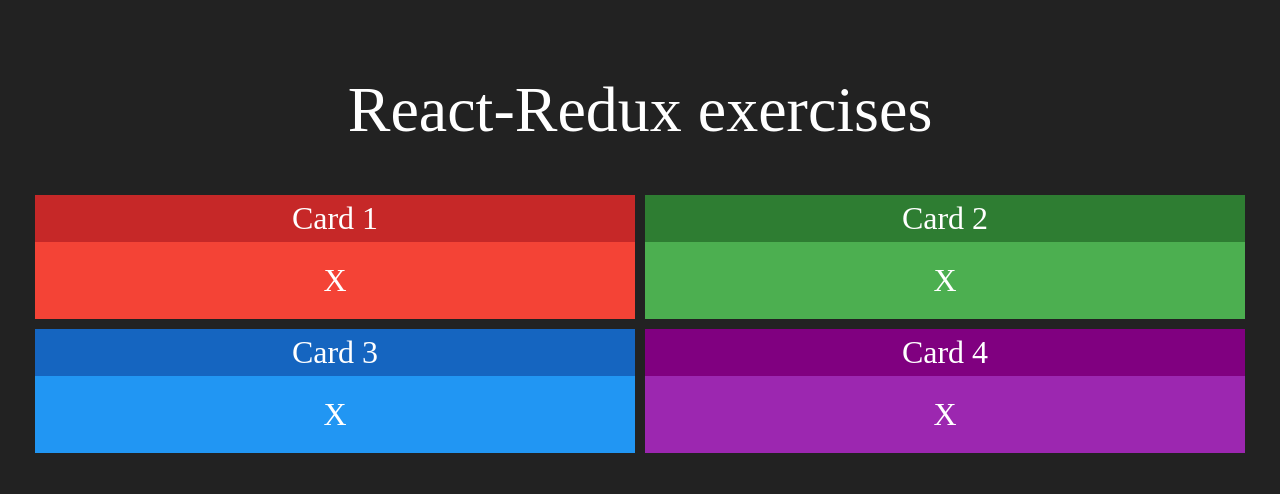
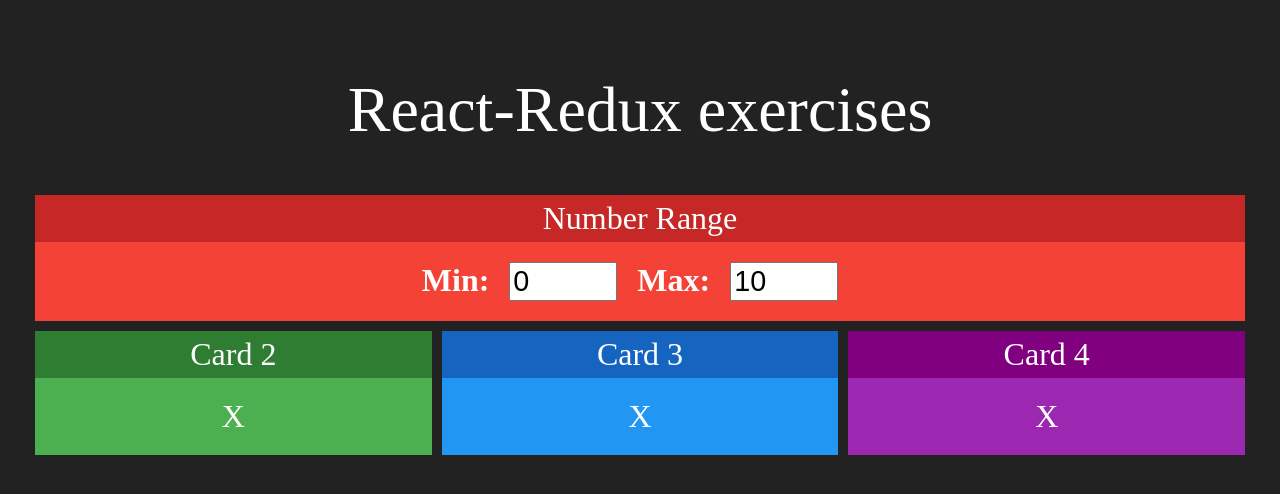
Before and after one commit to victorduarte317/redux, a React (Create React App) app: page / in a window 1280 px wide. Shown: the top 494 px of the page. Built offline with nearby package versions, Linux system fonts and the light colour scheme.

Commit message:
Number Range Component

```diff
--- a/src/App.js
+++ b/src/App.js
@@ -2,7 +2,8 @@
 import './App.css';
 
 import Card from './components/Card';
-import cardCSS from './components/Card.css';
+import cardCSS from './components/css/Card.css';
+import Range from './components/Range';
 
 function App() {
   return (
@@ -10,11 +11,11 @@
       <h1>React-Redux exercises</h1>
 
       <div className="line">
-        <Card title='Card 1' red>X</Card>
-        <Card title='Card 2' green>X</Card>
+        <Range>X</Range>
       </div>
 
       <div className="line">
+        <Card title='Card 2' green>X</Card>
         <Card title='Card 3' blue>X</Card>
         <Card title='Card 4' purple>X</Card>
       </div>
--- a/src/components/Card.jsx
+++ b/src/components/Card.jsx
@@ -1,4 +1,4 @@
-import './Card.css'
+import './css/Card.css'
 import React from 'react'
 
 function getColor(props) {
--- /dev/null
+++ b/src/components/Range.jsx
@@ -0,0 +1,21 @@
+import './css/Range.css'
+import React from 'react'
+import Card from './Card'
+
+export default props => {
+    return (
+        <Card title="Number Range" red>
+            <div className="Range">
+                <span>
+                    <strong>Min:</strong>
+                    <input type="number" value={0} />
+                </span>
+
+                <span>
+                    <strong>Max:</strong>
+                    <input type="number" value={10} />
+                </span>
+            </div>
+        </Card>
+    )
+}
--- /dev/null
+++ b/src/components/css/Range.css
@@ -0,0 +1,6 @@
+.Range input {
+    font-size: 1.8rem;
+    margin-left: 20px;
+    margin-right: 20px;
+    width: 100px;
+}
```
Also changed, not shown: src/components/css/Card.css (renamed from src/components/Card.css).
